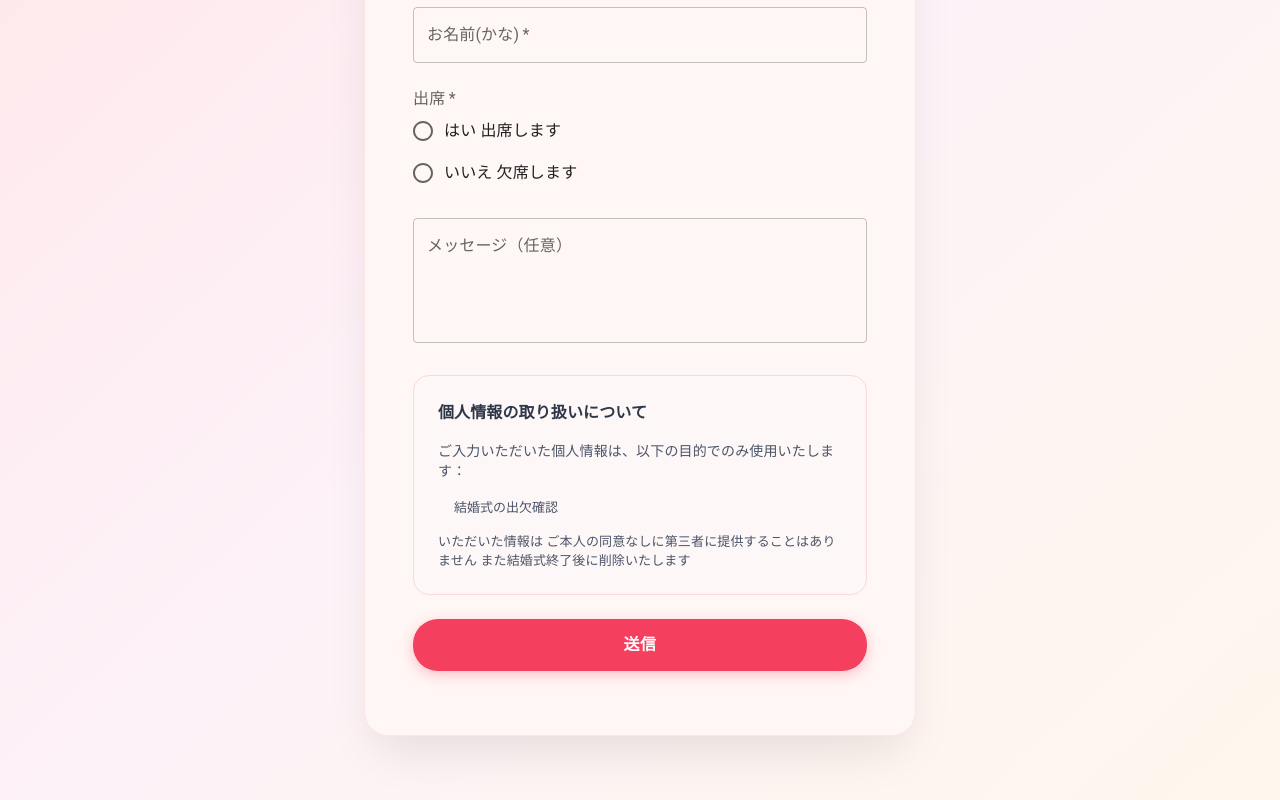
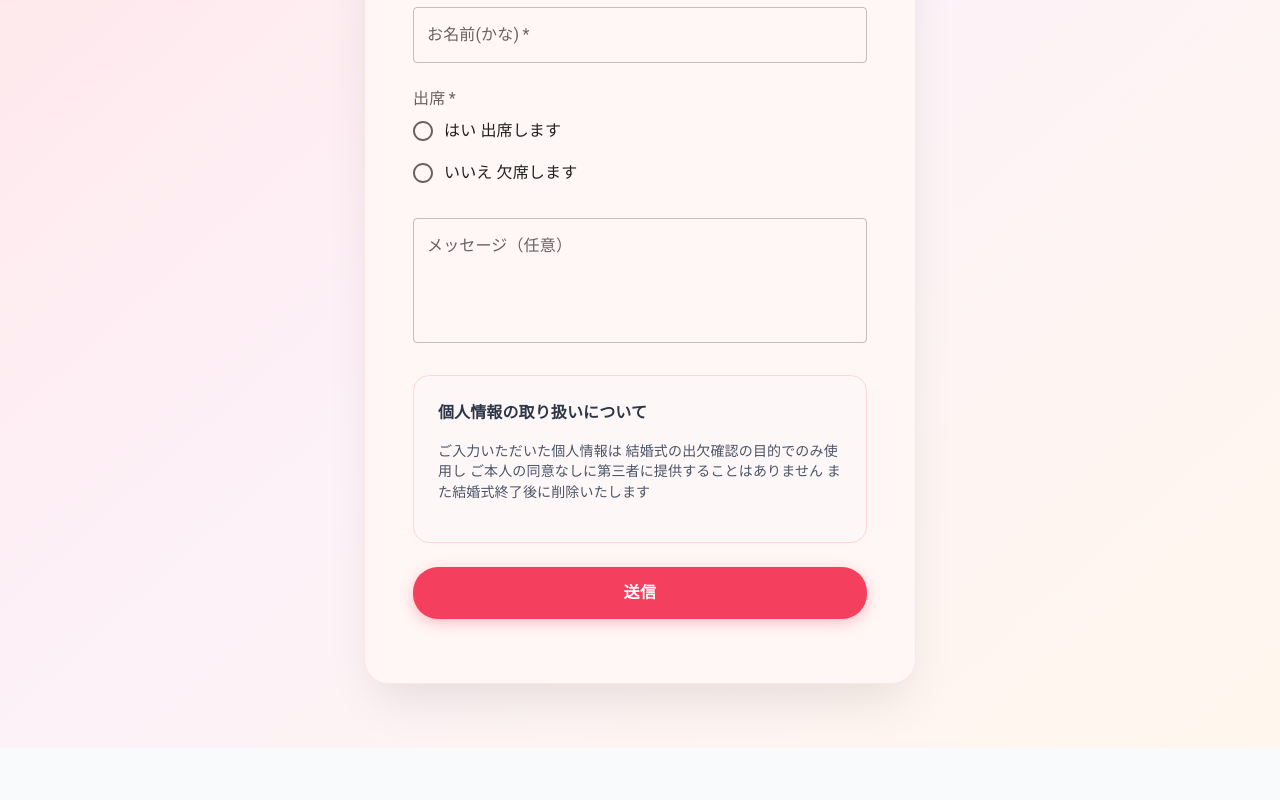
Before and after one commit to kmaezmac/wedding-page, a Next.js app: page /invitation in a window 1280 px wide. Shown: the part 400-1200 px from the top of the page. After the commit the page ends 1148 px from the top, so only its background shows below. Built offline with nearby package versions, Linux system fonts and the light colour scheme; no server answers.

Commit message:
dふぁsふぁs

```diff
--- a/src/app/invitation/page.tsx
+++ b/src/app/invitation/page.tsx
@@ -192,14 +192,8 @@ export default function RSVPPage() {
                   個人情報の取り扱いについて
                 </Typography>
                 <Typography variant="body2" sx={{ fontSize: '14px', color: '#4a5568', mb: 2 }}>
-                  ご入力いただいた個人情報は、以下の目的でのみ使用いたします：
-                </Typography>
-                <Box component="ul" sx={{ fontSize: '13px', color: '#4a5568', ml: 2, '& li': { mb: 0.5 } }}>
-                  <li>結婚式の出欠確認</li>
-                </Box>
-                <Typography variant="body2" sx={{ fontSize: '13px', color: '#4a5568', mt: 2 }}>
-                  いただいた情報は ご本人の同意なしに第三者に提供することはありません
-                  また結婚式終了後に削除いたします
+                  ご入力いただいた個人情報は 結婚式の出欠確認の目的でのみ使用し
+                  ご本人の同意なしに第三者に提供することはありません また結婚式終了後に削除いたします
                 </Typography>
               </Box>
 
```
